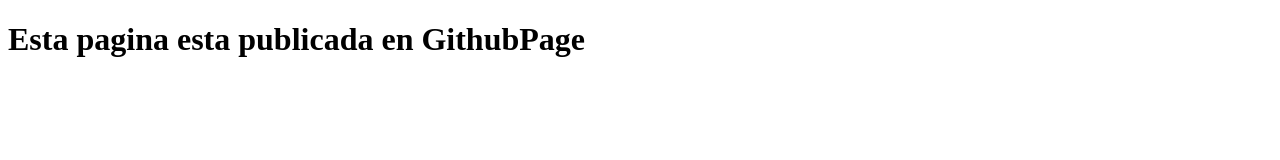
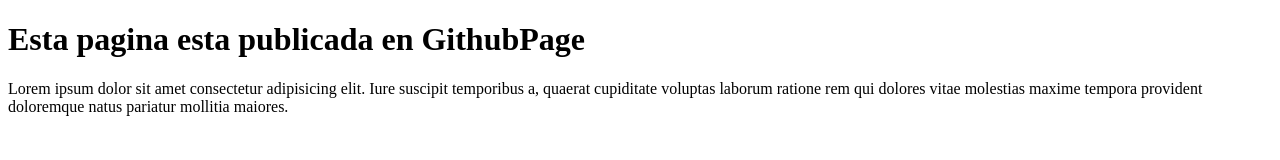
Before and after one commit to lra94/test-git, a plain HTML site: page index.html in a window 1280 px wide. Drawn offline with Linux system fonts and the light colour scheme.

Commit message:
Agregue un parrafo Lorem en Index html

```diff
--- a/index.html
+++ b/index.html
@@ -9,5 +9,6 @@
 </head>
 <body>
     <h1>Esta pagina esta publicada en GithubPage</h1>
+    <p>Lorem ipsum dolor sit amet consectetur adipisicing elit. Iure suscipit temporibus a, quaerat cupiditate voluptas laborum ratione rem qui dolores vitae molestias maxime tempora provident doloremque natus pariatur mollitia maiores.</p>
 </body>
 </html>
```
